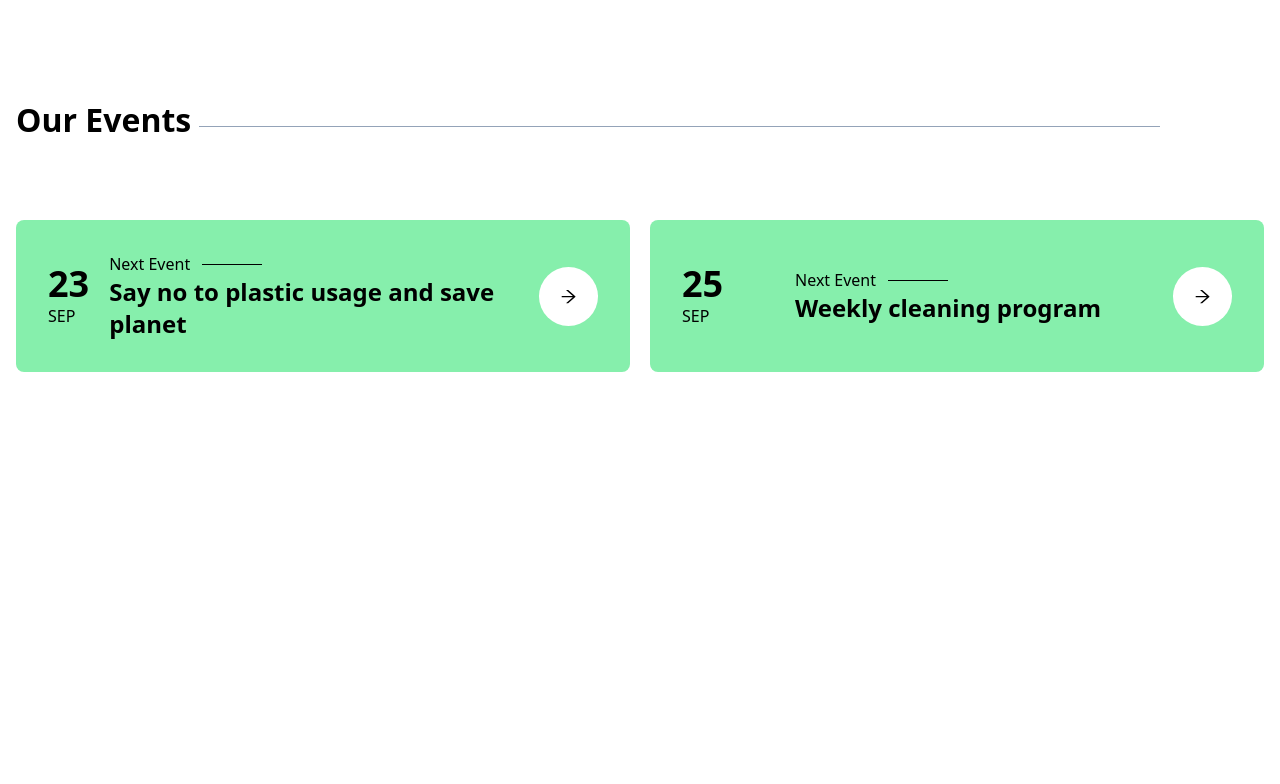
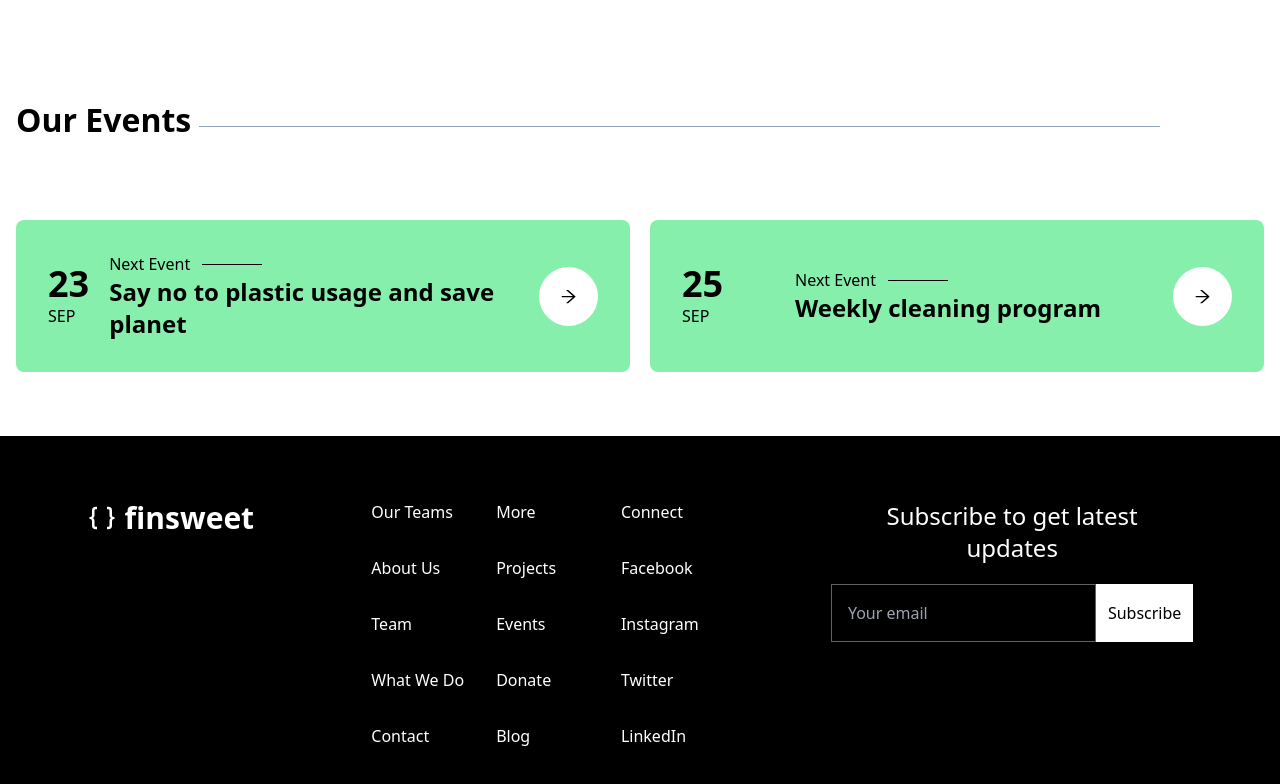
Before and after one commit to mjay0100/finsweet, a React (Vite) app: page / in a window 1280 px wide. Shown: the part 6564-7348 px from the top of the page. Before the commit the page ends 7000 px from the top, so only its background shows below. Built offline with nearby package versions, Linux system fonts and the light colour scheme.

Commit message:
added about route

```diff
--- a/src/router/Index.jsx
+++ b/src/router/Index.jsx
@@ -1,8 +1,9 @@
 import { BrowserRouter, Route, Routes } from "react-router-dom";
 
 import Home from "../views/Home";
+import About from "../views/About";
 import Navbar from "../components/Navbar";
-// import Teams from "../views/teams";
+import Footer from "../components/Footer";
 // import Badge from "../views/badge";
 // import Communities from "../views/communities";
 
@@ -12,11 +13,12 @@ export default function Index() {
       <Navbar />
       <Routes>
         <Route path="/" element={<Home />} />
-        {/* <Route path="faq" element={<FAQ />} />
-        <Route path="teams" element={<Teams />} />
+        <Route path="/about" element={<About />} />
+        {/* <Route path="teams" element={<Teams />} />
         <Route path="/badge" element={<Badge />} />
         <Route path="/communities" element={<Communities />} /> */}
       </Routes>
+      <Footer/>
     </BrowserRouter>
   );
 }
```
